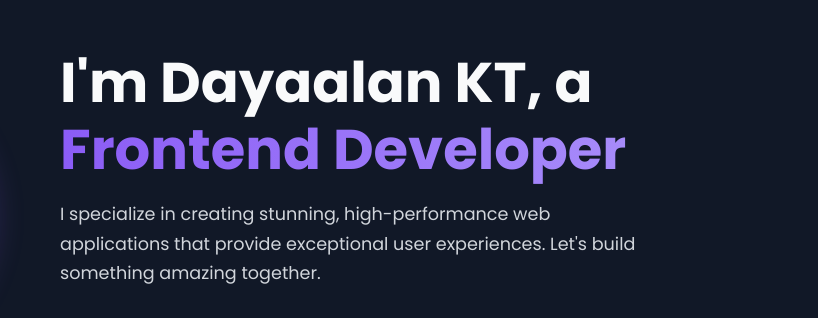
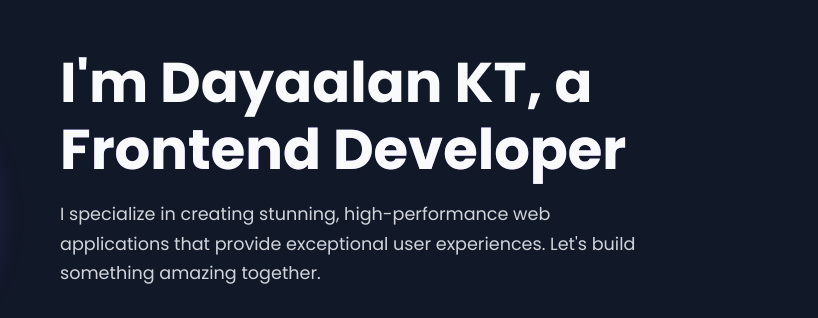
Before and after one commit to Dayaalan/protofolio, a plain HTML site: page index.html in a window 1280 px wide. Shown: the part 231-549 px from the top of the page, 462-1280 px from the left. Drawn offline with Linux system fonts and the light colour scheme.

Commit message:
Update index.html

```diff
--- a/index.html
+++ b/index.html
@@ -154,9 +154,9 @@
         .profile-bio .gradient-text {
             background: linear-gradient(90deg, var(--primary-color), var(--primary-hover-color));
             -webkit-background-clip: text;
-            -webkit-text-fill-color: transparent;
+
             background-clip: text;
-            text-fill-color: transparent;
+
         }
 
         .profile-bio p {
```
